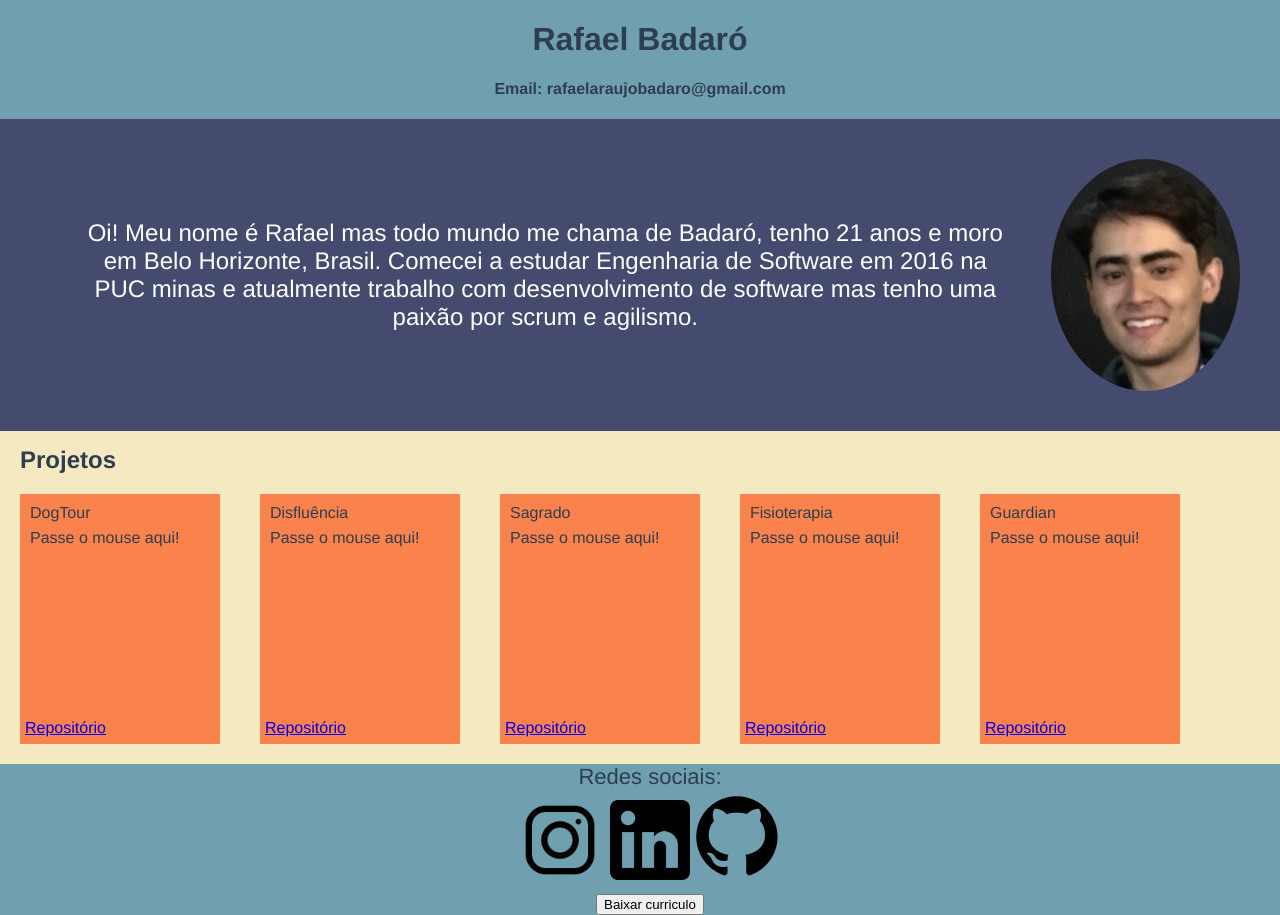
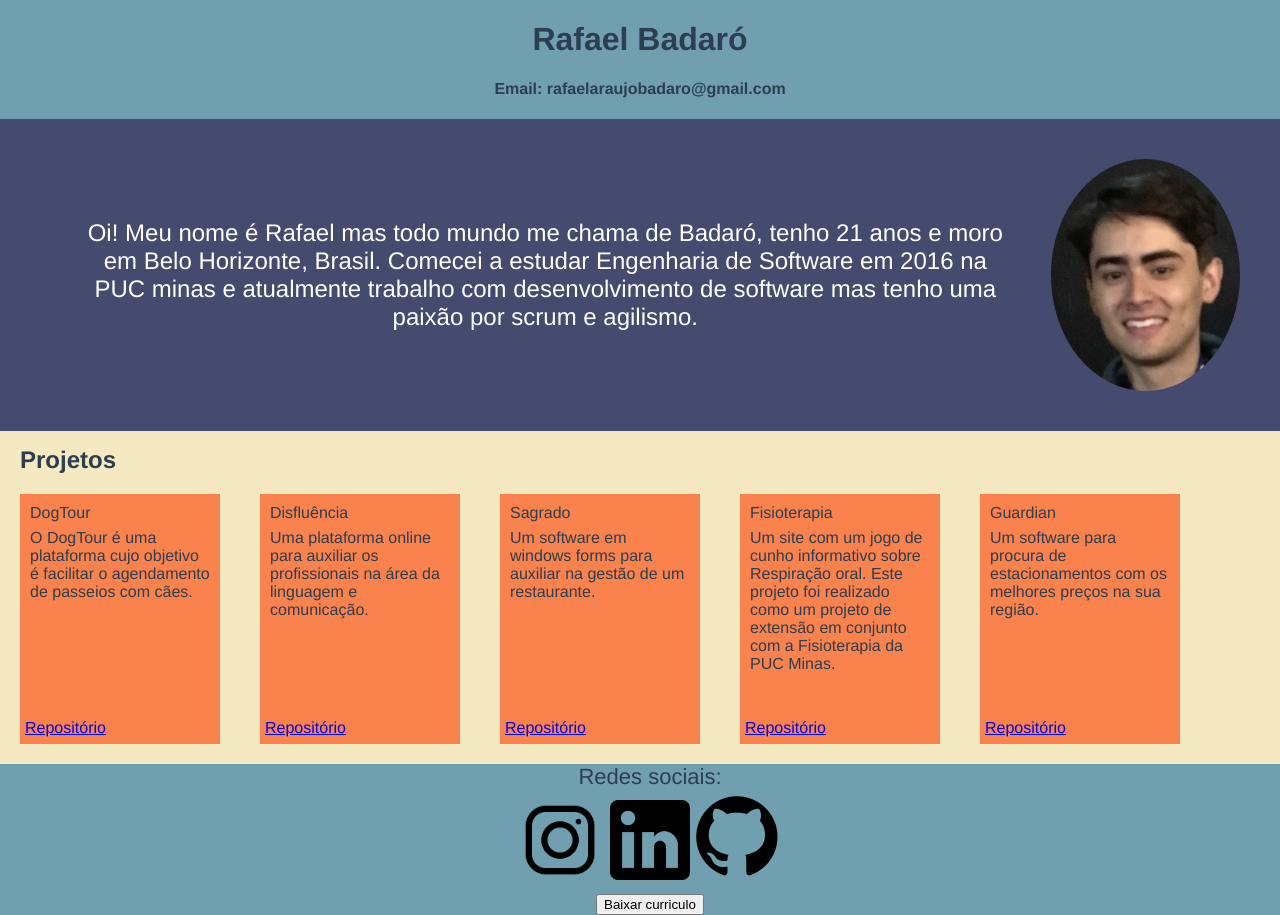
Before and after one commit to RafaelBadaro/my-portifolio, a Vue app: page / in a window 1280 px wide. Built offline with nearby package versions, Linux system fonts and the light colour scheme.

Commit message:
Comentando animacao devido a problemas no iOS

```diff
--- a/src/components/Card-Projects.vue
+++ b/src/components/Card-Projects.vue
@@ -1,7 +1,8 @@
 <template>
   <div class="project_card">
     <div class="card_title">{{title}}</div>
-    <div class="card_body" :data-hover="body">Passe o mouse aqui!</div>
+    <!-- <div class="card_body" :data-hover="body">Passe o mouse aqui!</div> -->
+    <div class="card_body">{{body}}</div>
     <a class="repo_url" :href="url">Repositório</a>
   </div>
 </template>
@@ -36,14 +37,14 @@ export default {
   padding-right: 10px;
   padding-top: 7px;
 }
-.card_body:hover {
+/* .card_body:hover {
   font-size: 0;
   transition: 0.5s ease;
 }
 .card_body:hover::after {
   content: attr(data-hover);
   font-size: 17px;
-}
+} */
 
 .repo_url {
   padding-left: 5px;
```
